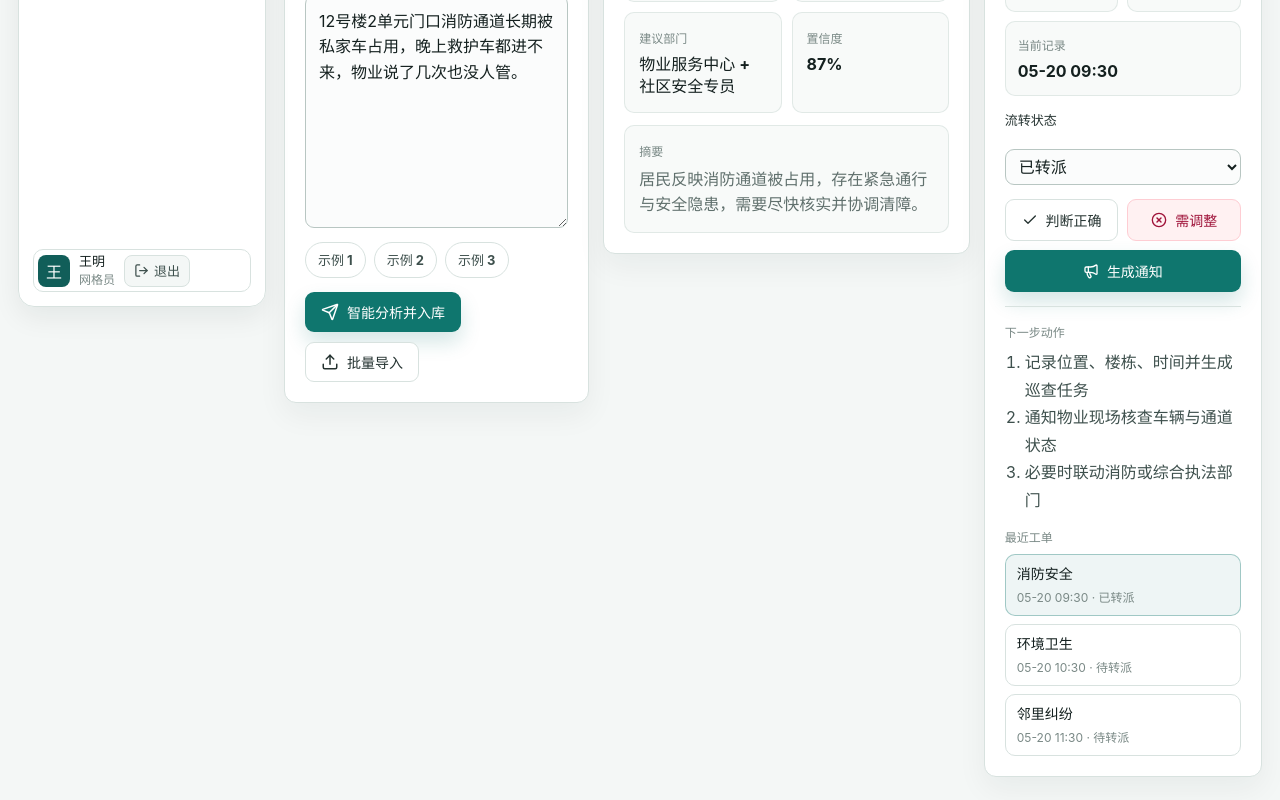
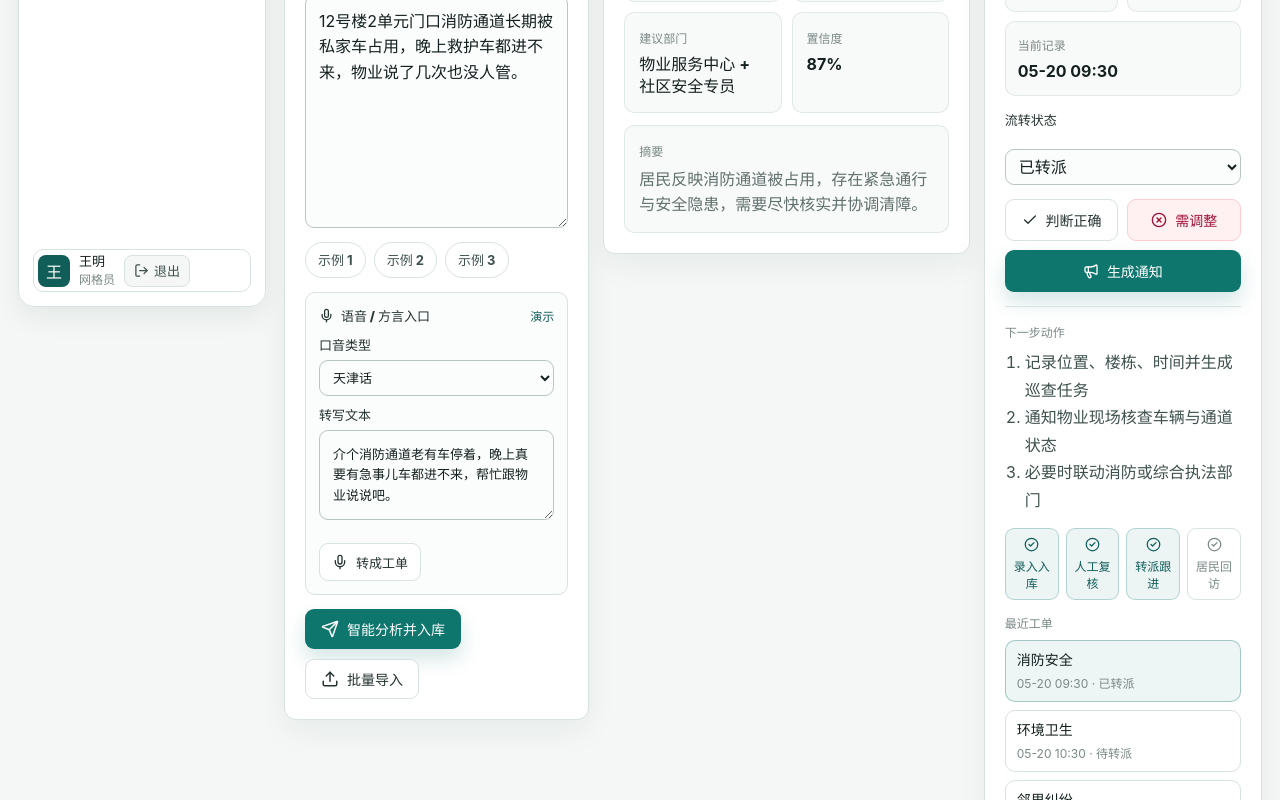
Before and after one commit to wzy88/jinzhi-assistant, a React (Vite) app: page / in a window 1280 px wide. Shown: the part 475-1275 px from the top of the page. Built offline with nearby package versions, Linux system fonts and the light colour scheme.

Commit message:
Add service and dialect intake flow

```diff
--- a/src/App.css
+++ b/src/App.css
@@ -351,7 +351,8 @@
 .result-grid span,
 .summary-box span,
 .steps span,
-.notice-block span {
+.notice-block span,
+.intake-result span {
   color: var(--ink-500);
   font-size: 12px;
   font-weight: 750;
@@ -544,6 +545,67 @@ select:focus {
   background: rgba(15, 118, 110, 0.07);
 }
 
+.intake-box {
+  display: grid;
+  gap: 10px;
+  margin-top: 12px;
+  padding: 13px;
+  border: 1px solid var(--border);
+  border-radius: 10px;
+  background: #fbfcfc;
+}
+
+.intake-title {
+  display: flex;
+  align-items: center;
+  justify-content: space-between;
+  gap: 10px;
+}
+
+.intake-title span {
+  display: inline-flex;
+  align-items: center;
+  gap: 7px;
+  color: var(--ink-800);
+  font-size: 13px;
+  font-weight: 800;
+}
+
+.intake-title strong {
+  color: var(--primary-dark);
+  font-size: 12px;
+}
+
+.intake-controls {
+  display: grid;
+  gap: 9px;
+}
+
+.intake-controls label {
+  margin: 0;
+}
+
+.intake-controls select,
+.intake-controls textarea {
+  margin-top: 6px;
+}
+
+.voice-textarea {
+  min-height: 86px;
+}
+
+.intake-result {
+  padding-top: 10px;
+  border-top: 1px solid var(--border);
+}
+
+.intake-result p {
+  margin: 6px 0 0;
+  color: var(--ink-700);
+  font-size: 13px;
+  line-height: 1.6;
+}
+
 .result-grid {
   display: grid;
   grid-template-columns: repeat(2, minmax(0, 1fr));
@@ -650,6 +712,33 @@ select:focus {
 .mini-records {
   display: grid;
   gap: 9px;
+}
+
+.workflow-list {
+  display: grid;
+  grid-template-columns: repeat(4, minmax(0, 1fr));
+  gap: 7px;
+}
+
+.workflow-step {
+  display: grid;
+  min-height: 58px;
+  place-items: center;
+  gap: 5px;
+  border: 1px solid var(--border);
+  border-radius: 9px;
+  padding: 8px 6px;
+  color: var(--ink-500);
+  background: #ffffff;
+  font-size: 12px;
+  font-weight: 750;
+  text-align: center;
+}
+
+.workflow-step.done {
+  color: var(--primary-dark);
+  border-color: rgba(15, 118, 110, 0.26);
+  background: rgba(15, 118, 110, 0.08);
 }
 
 .mini-record-list {
@@ -921,6 +1010,38 @@ select:focus {
   font-size: 17px;
 }
 
+.service-grid {
+  display: grid;
+  grid-template-columns: repeat(4, minmax(0, 1fr));
+  gap: 12px;
+}
+
+.service-card {
+  min-height: 146px;
+  padding: 16px;
+  border: 1px solid var(--border);
+  border-radius: 10px;
+  background: #f8faf9;
+}
+
+.service-card svg {
+  color: var(--primary);
+}
+
+.service-card strong {
+  display: block;
+  margin-top: 10px;
+  color: var(--ink-900);
+  font-size: 16px;
+}
+
+.service-card p {
+  margin: 8px 0 0;
+  color: var(--ink-600);
+  font-size: 13px;
+  line-height: 1.6;
+}
+
 .profile-summary {
   display: grid;
   gap: 10px;
@@ -1078,7 +1199,8 @@ select:focus {
   .dashboard,
   .account-grid,
   .metric-grid,
-  .proof-strip {
+  .proof-strip,
+  .service-grid {
     grid-template-columns: 1fr;
   }
 
@@ -1101,7 +1223,8 @@ select:focus {
   }
 
   .result-grid,
-  .form-grid {
+  .form-grid,
+  .workflow-list {
     grid-template-columns: 1fr;
   }
 
--- a/src/App.tsx
+++ b/src/App.tsx
@@ -11,15 +11,18 @@ import {
   Clock3,
   Copy,
   FileText,
+  GitBranch,
   KeyRound,
   ListChecks,
   LogIn,
   LogOut,
   Loader2,
   Megaphone,
+  Mic,
   RefreshCcw,
   Save,
   Send,
+  Server,
   Settings,
   ShieldCheck,
   Sparkles,
@@ -45,8 +48,18 @@ type NoticeResult = {
   sms: string
 }
 
+type IntakeResult = {
+  dialect: string
+  transcript: string
+  normalizedText: string
+  confidence: number
+  provider: string
+  notes: string[]
+}
+
 type ReviewState = '待复核' | '正确' | '需调整'
 type TicketStatus = '待转派' | '已转派' | '已回访'
+type DialectMode = '普通话' | '天津话' | '混合口音'
 
 type TicketRecord = {
   id: string
@@ -147,6 +160,8 @@ const defaultNotice: NoticeResult = {
   sms: '温馨提示：请勿占用消防通道及楼道出入口，社区将联合物业巡查整治，感谢配合。',
 }
 
+const defaultVoiceDraft = '介个消防通道老有车停着，晚上真要有急事儿车都进不来，帮忙跟物业说说吧。'
+
 const initialRecords: TicketRecord[] = sampleTickets.map((text, index) => ({
   id: `demo-${index + 1}`,
   text,
@@ -182,6 +197,9 @@ function App() {
   const [authPassword, setAuthPassword] = useState('demo123')
   const [profileSaved, setProfileSaved] = useState(false)
   const [ticket, setTicket] = useState(sampleTickets[0])
+  const [dialectMode, setDialectMode] = useState<DialectMode>('天津话')
+  const [voiceDraft, setVoiceDraft] = useState(defaultVoiceDraft)
+  const [intakeResult, setIntakeResult] = useState<IntakeResult | null>(null)
   const [noticePrompt, setNoticePrompt] = useState('周末小区消防通道专项清理提醒')
   const [analysis, setAnalysis] = useState<AnalysisResult>(defaultAnalysis)
   const [notice, setNotice] = useState<NoticeResult>(defaultNotice)
@@ -190,6 +208,7 @@ function App() {
   const [reportText, setReportText] = useState(buildWeeklyReport(initialRecords))
   const [copiedKey, setCopiedKey] = useState('')
   const [isAnalyzing, setIsAnalyzing] = useState(false)
+  const [isTranscribing, setIsTranscribing] = useState(false)
   const [isGenerating, setIsGenerating] = useState(false)
 
   const confidencePercent = useMemo(
@@ -244,6 +263,27 @@ function App() {
     setAnalysis(result)
     setRecords((current) => [record, ...current])
     setCurrentRecordId(record.id)
+  }
+
+  async function transcribeVoiceDraft() {
+    setIsTranscribing(true)
+    try {
+      const response = await fetch('/api/transcribe', {
+        method: 'POST',
+        headers: { 'Content-Type': 'application/json' },
+        body: JSON.stringify({ transcript: voiceDraft, dialect: dialectMode }),
+      })
+      if (!response.ok) throw new Error('API unavailable')
+      const data = (await response.json()) as IntakeResult
+      setIntakeResult(data)
+      setTicket(data.normalizedText)
+    } catch {
+      const fallback = buildLocalIntake(voiceDraft, dialectMode)
+      setIntakeResult(fallback)
+      setTicket(fallback.normalizedText)
+    } finally {
+      setIsTranscribing(false)
+    }
   }
 
   async function generateNotice() {
@@ -455,6 +495,53 @@ function App() {
                   </button>
                 ))}
               </div>
+
+              <div className="intake-box" aria-label="语音方言接入">
+                <div className="intake-title">
+                  <span>
+                    <Mic size={15} aria-hidden="true" />
+                    语音 / 方言入口
+                  </span>
+                  <strong>{intakeResult ? `${Math.round(intakeResult.confidence * 100)}%` : '演示'}</strong>
+                </div>
+                <div className="intake-controls">
+                  <label htmlFor="dialect-mode">
+                    口音类型
+                    <select
+                      id="dialect-mode"
+                      value={dialectMode}
+                      onChange={(event) => setDialectMode(event.target.value as DialectMode)}
+                    >
+                      <option value="天津话">天津话</option>
+                      <option value="普通话">普通话</option>
+                      <option value="混合口音">混合口音</option>
+                    </select>
+                  </label>
+                  <label htmlFor="voice-draft">
+                    转写文本
+                    <textarea
+                      id="voice-draft"
+                      className="voice-textarea"
+                      value={voiceDraft}
+                      onChange={(event) => setVoiceDraft(event.target.value)}
+                      rows={3}
+                    />
+                  </label>
+                </div>
+                <div className="button-row compact">
+                  <button className="secondary-button" type="button" onClick={transcribeVoiceDraft} disabled={isTranscribing}>
+                    {isTranscribing ? <Loader2 className="spin" size={16} aria-hidden="true" /> : <Mic size={16} aria-hidden="true" />}
+                    {isTranscribing ? '转写中' : '转成工单'}
+                  </button>
+                </div>
+                {intakeResult && (
+                  <div className="intake-result">
+                    <span>{intakeResult.provider}</span>
+                    <p>{intakeResult.normalizedText}</p>
+                  </div>
+                )}
+              </div>
+
               <div className="button-row">
                 <button className="primary-button" type="button" onClick={analyzeTicket} disabled={isAnalyzing}>
                   {isAnalyzing ? <Loader2 className="spin" size={18} aria-hidden="true" /> : <Send size={18} aria-hidden="true" />}
@@ -571,6 +658,25 @@ function App() {
                     <li key={step}>{step}</li>
                   ))}
                 </ol>
+              </div>
+
+              <div className="workflow-list" aria-label="处置闭环">
+                <div className={`workflow-step ${currentRecord ? 'done' : ''}`}>
+                  <CheckCircle2 size={15} aria-hidden="true" />
+                  <span>录入入库</span>
+                </div>
+                <div className={`workflow-step ${currentRecord?.review !== '待复核' ? 'done' : ''}`}>
+                  <CheckCircle2 size={15} aria-hidden="true" />
+                  <span>人工复核</span>
+                </div>
+                <div className={`workflow-step ${currentRecord?.status !== '待转派' ? 'done' : ''}`}>
+                  <CheckCircle2 size={15} aria-hidden="true" />
+                  <span>转派跟进</span>
+                </div>
+                <div className={`workflow-step ${currentRecord?.status === '已回访' ? 'done' : ''}`}>
+                  <CheckCircle2 size={15} aria-hidden="true" />
+                  <span>居民回访</span>
+                </div>
               </div>
 
               <div className="mini-records">
@@ -925,6 +1031,38 @@ function App() {
           </div>
         </div>
       </section>
+
+      <section className="evidence-section" aria-label="服务接入方案">
+        <div className="evidence-heading">
+          <p className="section-kicker">
+            <Server size={16} aria-hidden="true" />
+            服务端与接入
+          </p>
+          <h2>线上体验背后的部署关系</h2>
+        </div>
+        <div className="service-grid">
+          <div className="service-card">
+            <GitBranch size={18} aria-hidden="true" />
+            <strong>代码仓库</strong>
+            <p>代码放在 GitHub，推送 main 分支后由 Vercel 自动构建上线。</p>
+          </div>
+          <div className="service-card">
+            <Server size={18} aria-hidden="true" />
+            <strong>服务端接口</strong>
+            <p>当前使用 Vercel Serverless：/api/analyze、/api/notice、/api/transcribe。</p>
+          </div>
+          <div className="service-card">
+            <Sparkles size={18} aria-hidden="true" />
+            <strong>AI 模型</strong>
+            <p>配置 DASHSCOPE_API_KEY 后走云端模型；没有密钥时使用本地规则兜底。</p>
+          </div>
+          <div className="service-card">
+            <Mic size={18} aria-hidden="true" />
+            <strong>方言识别</strong>
+            <p>演示版先接收转写文本并规范成工单；试点时替换为真实 ASR 音频识别。</p>
+          </div>
+        </div>
+      </section>
         </>
       )}
     </main>
@@ -964,6 +1102,26 @@ function createRecord(text: string, result: AnalysisResult): TicketRecord {
     review: '待复核',
     status: '待转派',
     createdAt: formatNow(),
+  }
+}
+
+function buildLocalIntake(transcript: string, dialect: DialectMode): IntakeResult {
+  const normalizedText = transcript
+    .replace(/介个/g, '这个')
+    .replace(/嘛呀/g, '')
+    .replace(/嘛/g, '')
+    .replace(/老有/g, '经常有')
+    .replace(/真要有急事儿/g, '如遇紧急情况')
+    .replace(/说说吧/g, '协调处理')
+    .trim()
+
+  return {
+    dialect,
+    transcript,
+    normalizedText: normalizedText || transcript,
+    confidence: dialect === '天津话' ? 0.82 : 0.88,
+    provider: '演示转写服务 /api/transcribe',
+    notes: ['演示版接收转写文本', '试点版替换为音频 ASR', '输出会进入同一套工单分析流程'],
   }
 }
 
```
Also changed, not shown: api/transcribe.js (added, +41 -0 lines), 2 other files (tests, documents, lock files or other folders).
